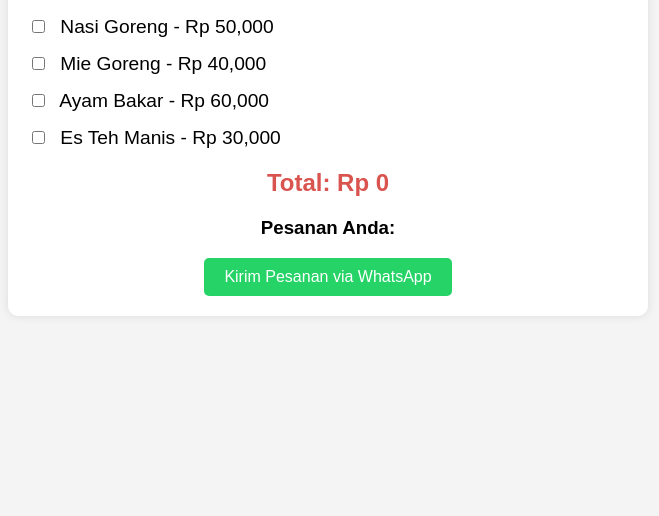
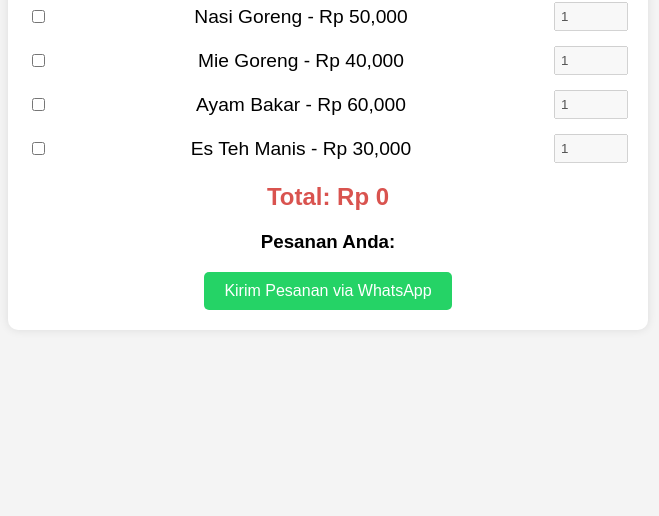
Before and after one commit to jualinmang/pasakanambu, a plain HTML site: page index.html in a window 1280 px wide. Shown: the part 284-800 px from the top of the page, without its empty margins (312-971 px from the left). Drawn offline with Linux system fonts and the light colour scheme.

Commit message:
add quantity

```diff
--- a/index.html
+++ b/index.html
@@ -27,18 +27,22 @@
             <div class="menu-item">
                 <input type="checkbox" id="menu1" name="menu" value="50000" data-name="Nasi Goreng" onchange="calculateTotal()">
                 <label for="menu1">Nasi Goreng - Rp 50,000</label>
+                <input type="number" id="qty1" name="qty" value="1" min="1" onchange="calculateTotal()" disabled>
             </div>
             <div class="menu-item">
                 <input type="checkbox" id="menu2" name="menu" value="40000" data-name="Mie Goreng" onchange="calculateTotal()">
                 <label for="menu2">Mie Goreng - Rp 40,000</label>
+                <input type="number" id="qty2" name="qty" value="1" min="1" onchange="calculateTotal()" disabled>
             </div>
             <div class="menu-item">
                 <input type="checkbox" id="menu3" name="menu" value="60000" data-name="Ayam Bakar" onchange="calculateTotal()">
                 <label for="menu3">Ayam Bakar - Rp 60,000</label>
+                <input type="number" id="qty3" name="qty" value="1" min="1" onchange="calculateTotal()" disabled>
             </div>
             <div class="menu-item">
                 <input type="checkbox" id="menu4" name="menu" value="30000" data-name="Es Teh Manis" onchange="calculateTotal()">
                 <label for="menu4">Es Teh Manis - Rp 30,000</label>
+                <input type="number" id="qty4" name="qty" value="1" min="1" onchange="calculateTotal()" disabled>
             </div>
             <div class="total-container">
                 <h2>Total: Rp <span id="totalPrice">0</span></h2>
--- a/script.js
+++ b/script.js
@@ -4,8 +4,11 @@ function calculateTotal() {
     let orders = [];
 
     checkboxes.forEach((checkbox) => {
-        total += parseInt(checkbox.value);
-        orders.push(checkbox.getAttribute('data-name'));
+        const qtyInput = document.getElementById(`qty${checkbox.id.replace('menu', '')}`);
+        const qty = parseInt(qtyInput.value);
+        const itemPrice = parseInt(checkbox.value) * qty;
+        total += itemPrice;
+        orders.push(`${checkbox.getAttribute('data-name')} x${qty} - Rp ${itemPrice.toLocaleString()}`);
     });
 
     document.getElementById('totalPrice').innerText = total.toLocaleString();
@@ -22,5 +25,13 @@ function calculateTotal() {
     // Update WhatsApp link
     const whatsappLink = document.getElementById('whatsappLink');
     const message = `Saya ingin memesan:\n${orders.join('\n')}\n\nTotal: Rp ${total.toLocaleString()}`;
-    whatsappLink.href = `https://wa.me/628111269691?text=${encodeURIComponent(message)}`;
+    whatsappLink.href = `https://wa.me/+628111269691?text=${encodeURIComponent(message)}`;
 }
+
+document.querySelectorAll('input[name="menu"]').forEach((checkbox) => {
+    checkbox.addEventListener('change', function () {
+        const qtyInput = document.getElementById(`qty${this.id.replace('menu', '')}`);
+        qtyInput.disabled = !this.checked;
+        calculateTotal();
+    });
+});
--- a/styles.css
+++ b/styles.css
@@ -28,10 +28,14 @@ h1 {
 .menu-item {
     margin: 15px 0;
     font-size: 1em;
+    display: flex;
+    justify-content: space-between;
+    align-items: center;
 }
 
-.menu-item input {
-    margin-right: 10px;
+.menu-item input[type="number"] {
+    width: 60px;
+    padding: 5px;
 }
 
 .total-container {
```
